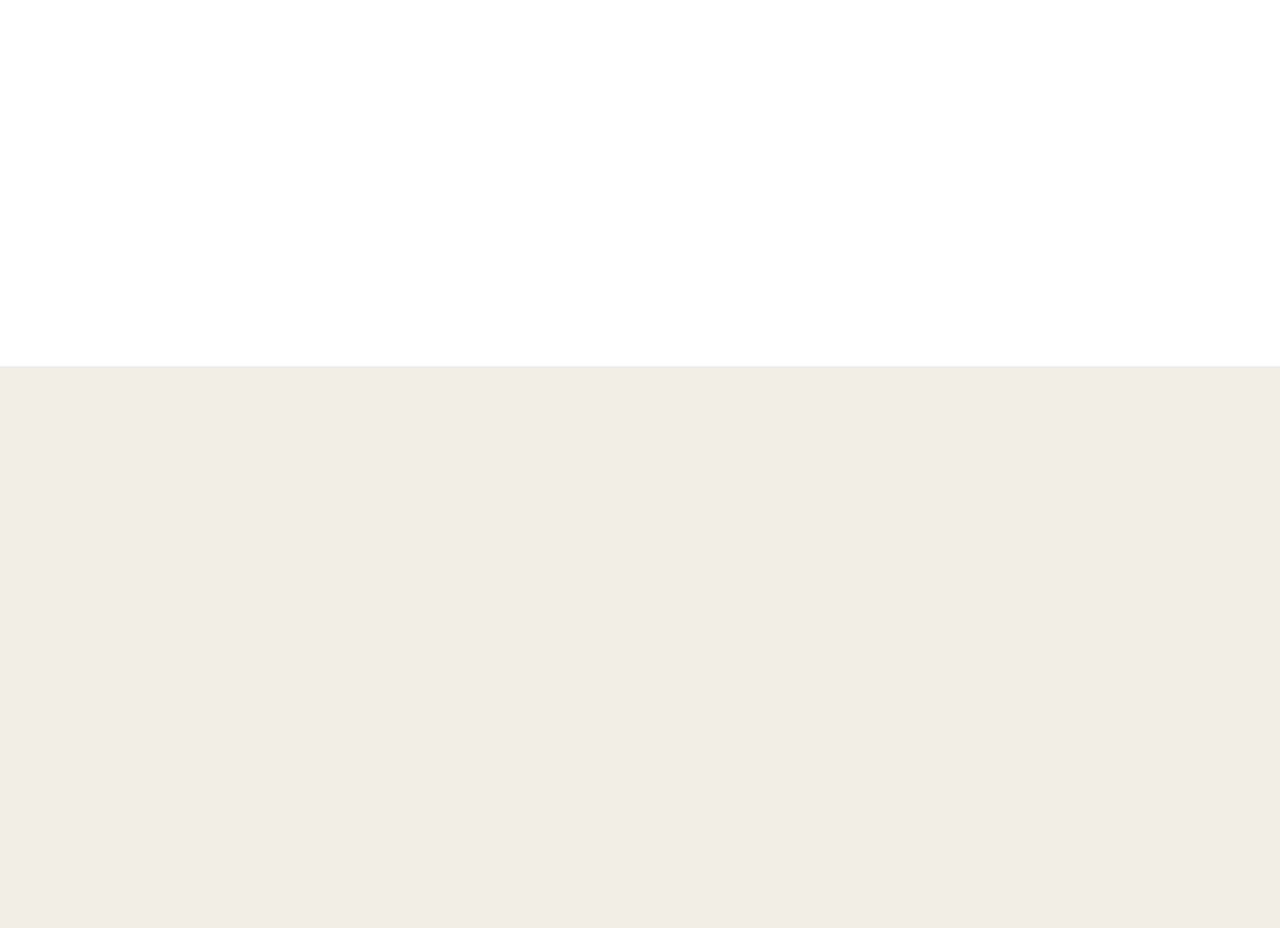
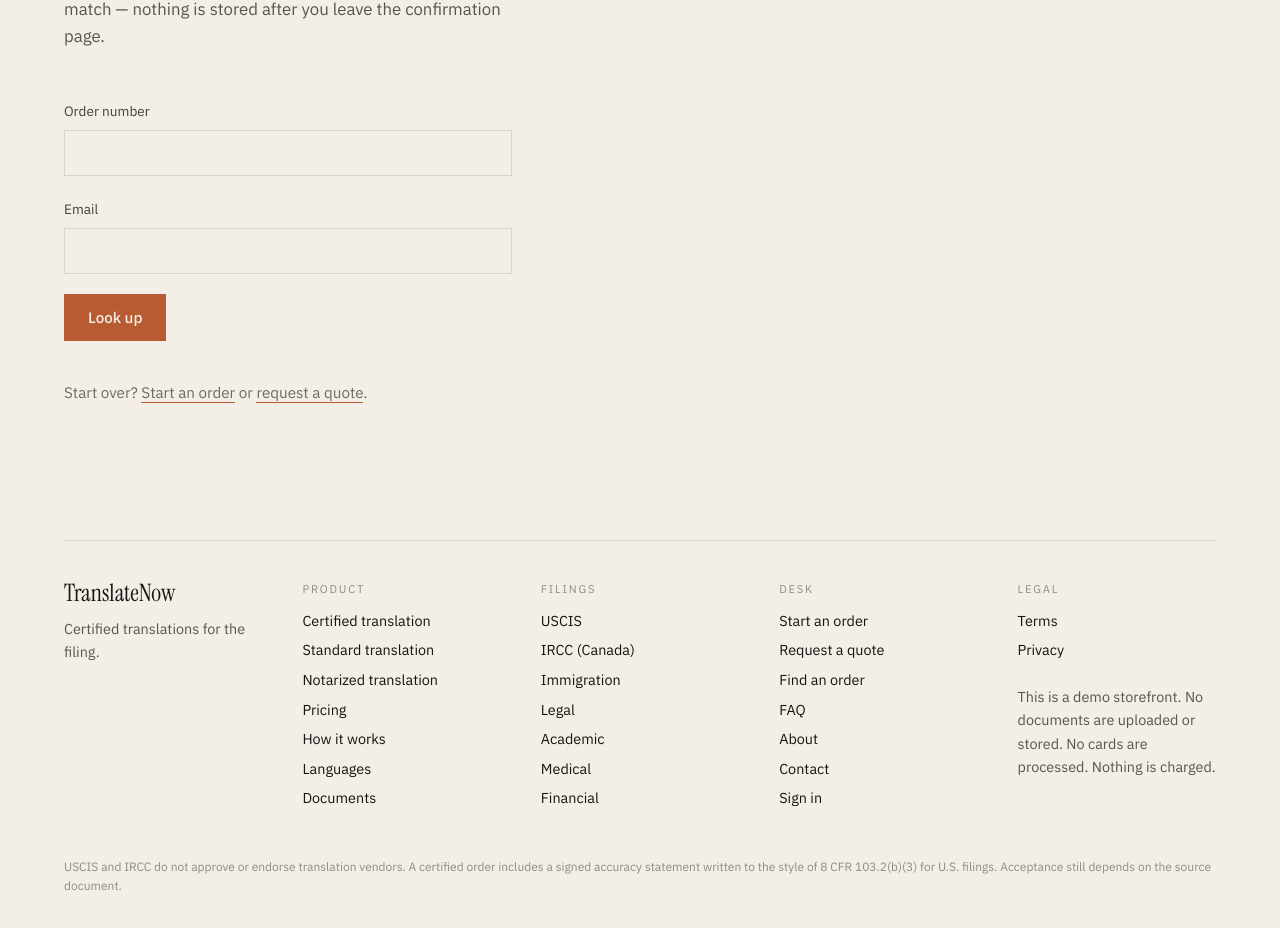
Before and after one commit to pearsonownz1/translatenow-web, a Next.js app: page /find-order in a window 1280 px wide. Before the commit this address had no page. Shown: the part 434-1362 px from the top of the page. Before the commit the page ends 800 px from the top, so only its background shows below. Built offline with nearby package versions, Linux system fonts and the light colour scheme.

Commit message:
Add contact, quote, sign-in, and find-order pages

```diff
--- /dev/null
+++ b/app/(site)/contact/page.tsx
@@ -0,0 +1,31 @@
+import type { Metadata } from "next";
+import Link from "next/link";
+import { ContactForm } from "@/components/contact-form";
+import { PageShell } from "@/components/page-shell";
+
+export const metadata: Metadata = {
+  title: "Contact",
+  description:
+    "A demo contact form. Messages are not delivered. Use quote or order for a price.",
+};
+
+export default function ContactPage() {
+  return (
+    <PageShell
+      kicker="Contact"
+      title="A form that goes nowhere."
+      lede="This demo has no inbox. For a price, use the quote form or the order steps. For legal terms, see the footer."
+    >
+      <ContactForm />
+      <p className="mt-10 text-[0.95rem] text-ink/60">
+        <Link href="/quote" className="copper-underline">
+          Request a quote
+        </Link>
+        <span className="mx-3 text-ink/30">/</span>
+        <Link href="/order" className="copper-underline">
+          Start an order
+        </Link>
+      </p>
+    </PageShell>
+  );
+}
--- /dev/null
+++ b/app/(site)/find-order/page.tsx
@@ -0,0 +1,33 @@
+import type { Metadata } from "next";
+import Link from "next/link";
+import { FindOrderForm } from "@/components/find-order-form";
+import { PageShell } from "@/components/page-shell";
+
+export const metadata: Metadata = {
+  title: "Find an order",
+  description:
+    "Look up a demo order by number and email. This storefront has no ledger, so the result is always no match.",
+};
+
+export default function FindOrderPage() {
+  return (
+    <PageShell
+      kicker="Find an order"
+      title="A lookup with no ledger."
+      lede="Enter an order number and email. This demo never finds a match — nothing is stored after you leave the confirmation page."
+    >
+      <FindOrderForm />
+      <p className="mt-10 text-[0.95rem] text-ink/60">
+        Start over?{" "}
+        <Link href="/order" className="copper-underline">
+          Start an order
+        </Link>{" "}
+        or{" "}
+        <Link href="/quote" className="copper-underline">
+          request a quote
+        </Link>
+        .
+      </p>
+    </PageShell>
+  );
+}
--- /dev/null
+++ b/app/(site)/quote/page.tsx
@@ -0,0 +1,29 @@
+import type { Metadata } from "next";
+import Link from "next/link";
+import { PageShell } from "@/components/page-shell";
+import { QuoteForm } from "@/components/quote-form";
+
+export const metadata: Metadata = {
+  title: "Request a quote",
+  description:
+    "Name, email, languages, and notes. This demo shows a thank-you and does not open a job.",
+};
+
+export default function QuotePage() {
+  return (
+    <PageShell
+      kicker="Quote"
+      title="If the scan is messy, ask first."
+      lede="Name, email, the language pair, and a note. No file is uploaded. For a straightforward certificate, you can skip this and start an order."
+    >
+      <QuoteForm />
+      <p className="mt-10 text-[0.95rem] text-ink/60">
+        Prefer the calculator?{" "}
+        <Link href="/order" className="copper-underline">
+          Start an order
+        </Link>
+        .
+      </p>
+    </PageShell>
+  );
+}
--- /dev/null
+++ b/app/(site)/signin/page.tsx
@@ -0,0 +1,21 @@
+import type { Metadata } from "next";
+import { PageShell } from "@/components/page-shell";
+import { SigninForm } from "@/components/signin-form";
+
+export const metadata: Metadata = {
+  title: "Sign in",
+  description:
+    "Demo sign-in. Enter an email and continue to the order form. No account is created.",
+};
+
+export default function SigninPage() {
+  return (
+    <PageShell
+      kicker="Sign in"
+      title="Email only. Then the order."
+      lede="There is no password and no account store. Continue puts the address on the order form."
+    >
+      <SigninForm />
+    </PageShell>
+  );
+}
```
